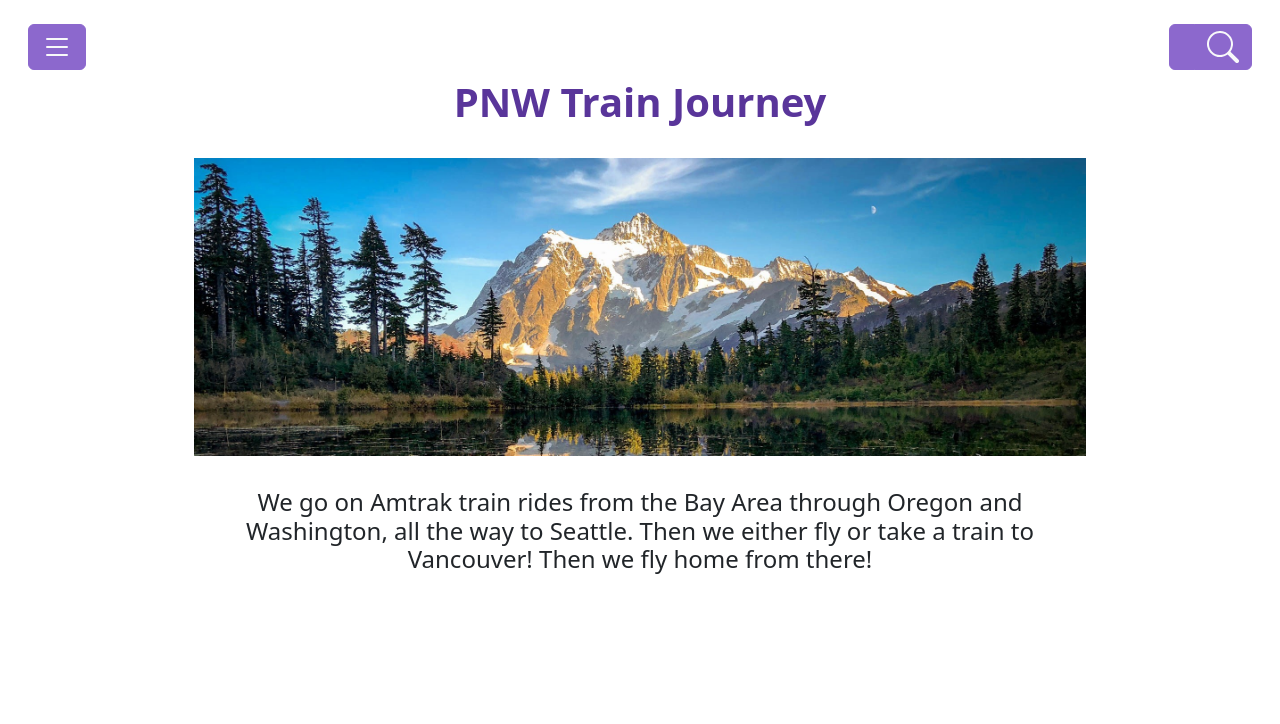
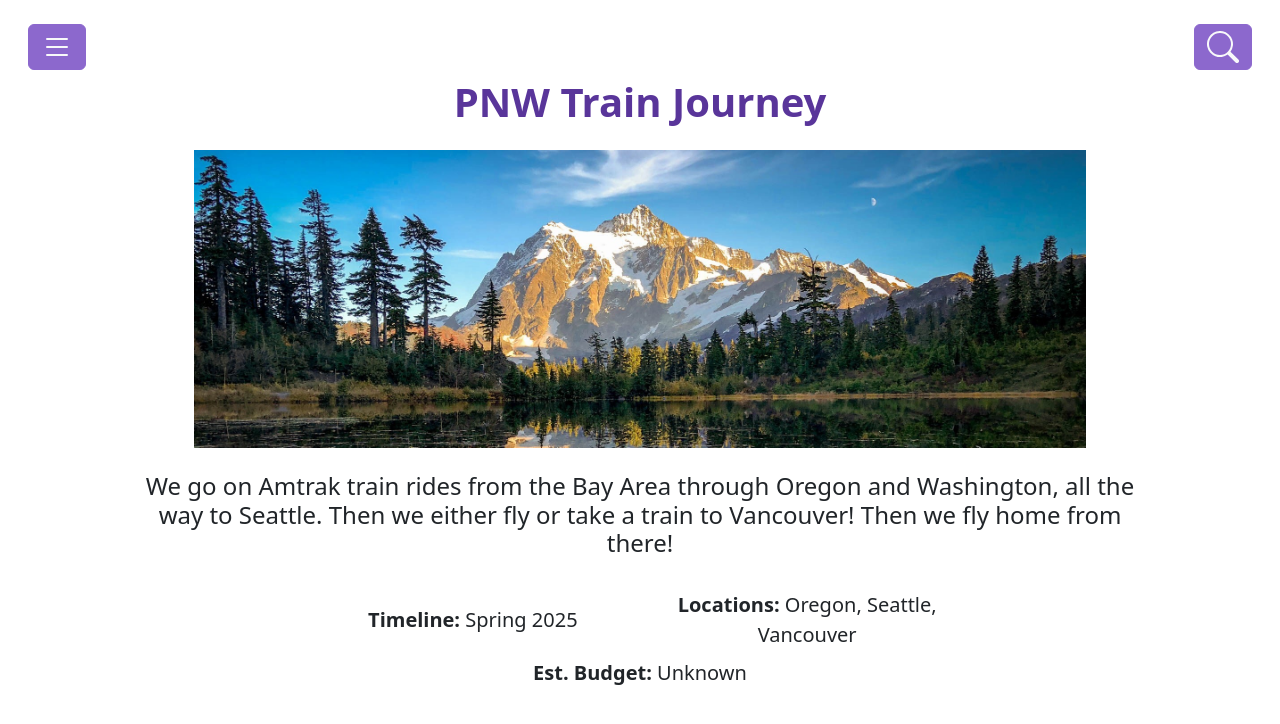
Before and after one commit to mhm1117/travel-app, a PHP site: page / in a window 1280 px wide. Shown: the top 724 px of the page. Run offline with PHP 8.4, Linux system fonts and the light colour scheme.

Commit message:
added main page styling

```diff
--- a/index.html
+++ b/index.html
@@ -18,7 +18,7 @@
     <main class="container-fluid">
       <nav class="navbar navbar-extend mt-3 mx-3">
         <div class="">
-          <button class="btn btn-maincolor text-light" type="button" id="main-menu-drop-btn" data-bs-toggle="dropdown">
+          <button class="btn btn-maincolor text-light" type="button" id="mainDropBtn" data-bs-toggle="dropdown">
             <svg xmlns="http://www.w3.org/2000/svg" width="32" height="32" fill="currentColor" class="bi bi-list" viewBox="0 0 16 16">
               <path fill-rule="evenodd" d="M2.5 12a.5.5 0 0 1 .5-.5h10a.5.5 0 0 1 0 1H3a.5.5 0 0 1-.5-.5m0-4a.5.5 0 0 1 .5-.5h10a.5.5 0 0 1 0 1H3a.5.5 0 0 1-.5-.5m0-4a.5.5 0 0 1 .5-.5h10a.5.5 0 0 1 0 1H3a.5.5 0 0 1-.5-.5"/>
             </svg>
@@ -29,39 +29,48 @@
             <li><a class="dropdown-item" href="#">Budget Tracker</a></li>
             <li><a class="dropdown-item" href="#">Notes</a></li>
             <li><hr class="dropdown-divider"></li>
-            <li><a class="dropdown-item text-center" id="change-trip-item" href="#">Change Trip</a></li>
+            <li><a class="dropdown-item text-center" id="changeTrip" href="#">Change Trip</a></li>
           </ul>
         </div>
-        <div class="btn-group" role="group">
-          <button class="btn btn-maincolor">
-            <form class="collapse collapse-horizontal" id="collapseSearch"><input type="search" class="form-control form-control-sm" placeholder="Search..."></form>
-          </button>
-          <button class="btn btn-maincolor text-light" data-bs-toggle="collapse" data-bs-target="#collapseSearch" id="search-btn">
+        <div class="d-inline-flex column-gap-2">
+          <div class="collapse collapse-horizontal" id="collapseSearch">
+            <button class="btn btn-maincolor">
+              <form><input type="search" class="form-control form-control-sm" placeholder="Search..."></form>
+            </button>
+          </div>
+          <button class="btn btn-maincolor text-light" data-bs-toggle="collapse" data-bs-target="#collapseSearch" id="searchBtn">
             <svg xmlns="http://www.w3.org/2000/svg" width="32" height="32" fill="currentColor" class="bi bi-search" viewBox="0 0 16 16">
               <path d="M11.742 10.344a6.5 6.5 0 1 0-1.397 1.398h-.001q.044.06.098.115l3.85 3.85a1 1 0 0 0 1.415-1.414l-3.85-3.85a1 1 0 0 0-.115-.1zM12 6.5a5.5 5.5 0 1 1-11 0 5.5 5.5 0 0 1 11 0"/>
             </svg>
           </button>
         </div>
       </nav>
-      <div id="content" class="container text-center">
+      <div id="content" class="d-flex flex-column container text-center gap-4">
         <h1 class="text-mainmid fw-bolder">PNW Train Journey</h1>
-        <img class="" src="assets/pnw-trip-crop.jpg">
-        <h4>We go on Amtrak train rides from the Bay Area
+        <img style="max-width: 80%;" src="assets/pnw-trip-crop.jpg">
+        <div style="max-width: 90%;" id="tripSummary">
+          <h4>We go on Amtrak train rides from the Bay Area
           through Oregon and Washington, all the way to Seattle.
           Then we either fly or take a train to Vancouver!
           Then we fly home from there!
-        </h4>
+          </h4>
+        </div>
+        <div class="fs-5" style="max-width: 90%;" id="tripDetails">
+          <div class="row py-2">
+            <div class="col px-4"><span class="fw-bold">Timeline: </span>
+              <span>Spring 2025</span>
+            </div>
+            <div class="col px-4"><span class="fw-bold">Locations: </span>
+              <span>Oregon, Seattle, Vancouver</span>
+            </div>
+          </div>
+          <div class="row px-4">
+            <div class="col"><span class="fw-bold">Est. Budget: </span>
+              <span>Unknown</span>
+            </div>
+          </div>
+        </div>
       </div>
     </main>
   </body>
 </html>
-
-<!--
-  <nav class="nav flex-column" id="main-menu-drop-content">
-    <a class="dropdown-item" href="#">Calendar</a>
-    <a class="dropdown-item" href="#">Event List</a>
-    <a class="dropdown-item" href="#">Budget Tracker</a>
-    <a class="dropdown-item" href="#">Notes</a>
-    <a class="dropdown-item" id="change-trip-item" href="#">Change Trip</a>
-  </nav>
--->
--- a/styles.css
+++ b/styles.css
@@ -1,7 +1,7 @@
 #content {
     * {
         margin: auto;
-        max-width: 80%;
-        margin-bottom: 2rem;
+        /* max-width: 80%; */
+        /* margin-bottom: 1rem; */
     }
 }
```
Also changed, not shown: js/script.js (line endings or trailing spaces).
